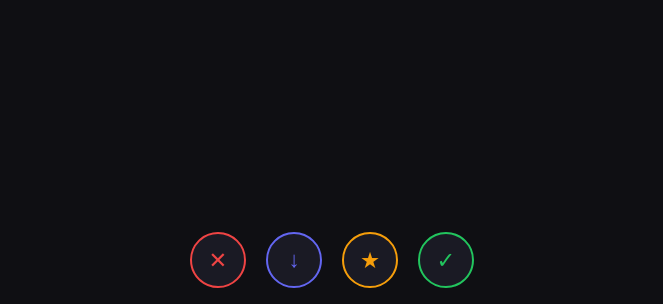
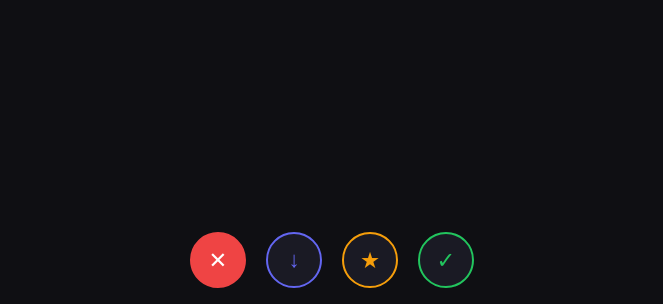
Before and after one commit to DigasNikas/capas-web-swipe, a plain HTML site: page index.html in a window 1280 px wide. Shown: the part 496-800 px from the top of the page, without its empty margins (308-971 px from the left). Drawn offline with Linux system fonts and the light colour scheme.

Commit message:
Make reject button filled red for clear visual identity

```diff
--- a/style.css
+++ b/style.css
@@ -321,12 +321,12 @@ header h1 {
 .action-btn:hover  { transform: scale(1.1); }
 .action-btn:active { transform: scale(0.95); }
 
-.action-btn.reject   { border-color: var(--reject);   color: var(--reject); }
+.action-btn.reject   { border-color: var(--reject);   color: #fff; background: var(--reject); }
 .action-btn.skip     { border-color: var(--skip);     color: var(--skip); }
 .action-btn.favorite { border-color: var(--favorite); color: var(--favorite); }
 .action-btn.keep     { border-color: var(--keep);     color: var(--keep); }
 
-.action-btn.reject:hover   { background: rgba(239,68,68,.15); }
+.action-btn.reject:hover   { background: #dc2626; }
 .action-btn.skip:hover     { background: rgba(99,102,241,.15); }
 .action-btn.favorite:hover { background: rgba(245,158,11,.15); }
 .action-btn.keep:hover     { background: rgba(34,197,94,.15); }
```
